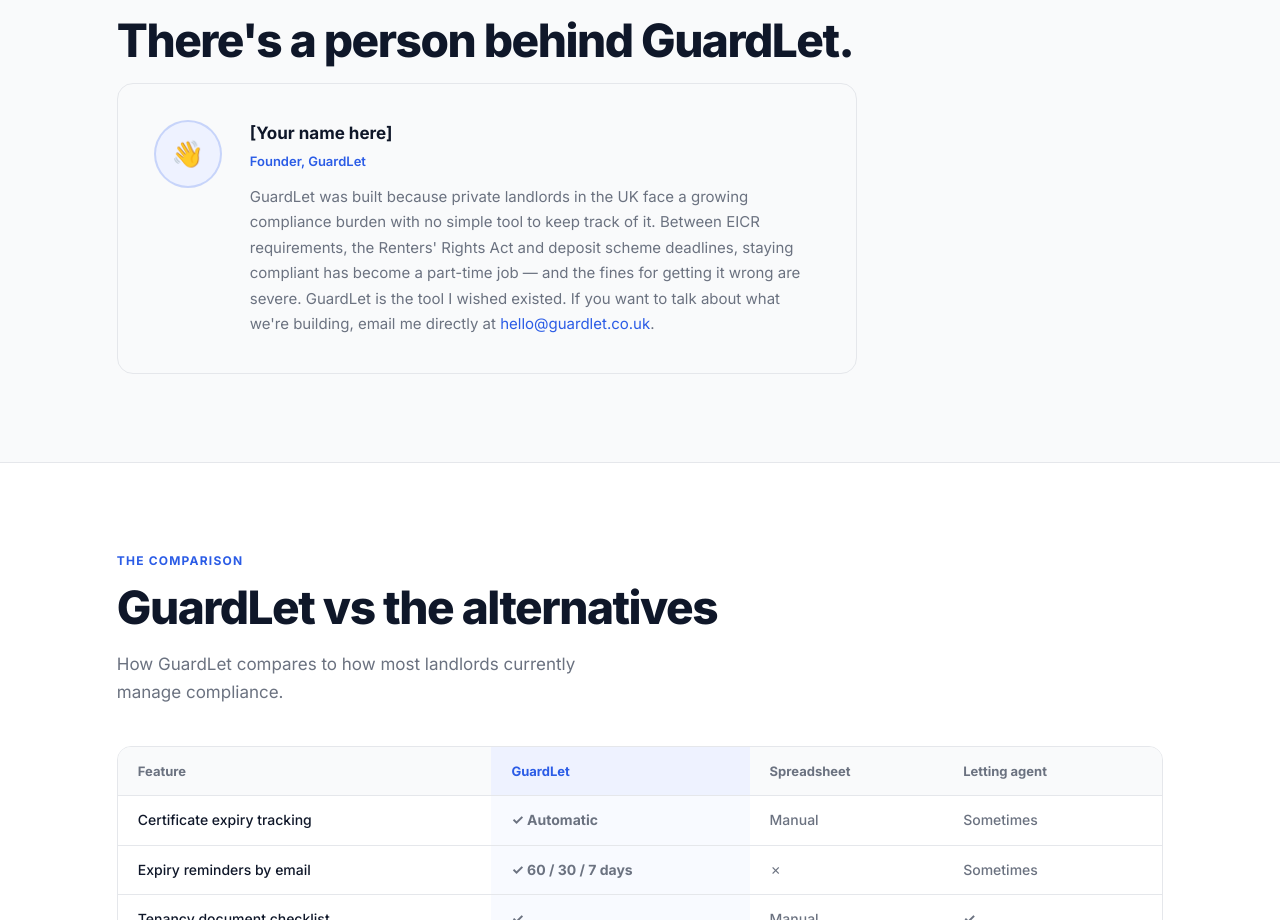
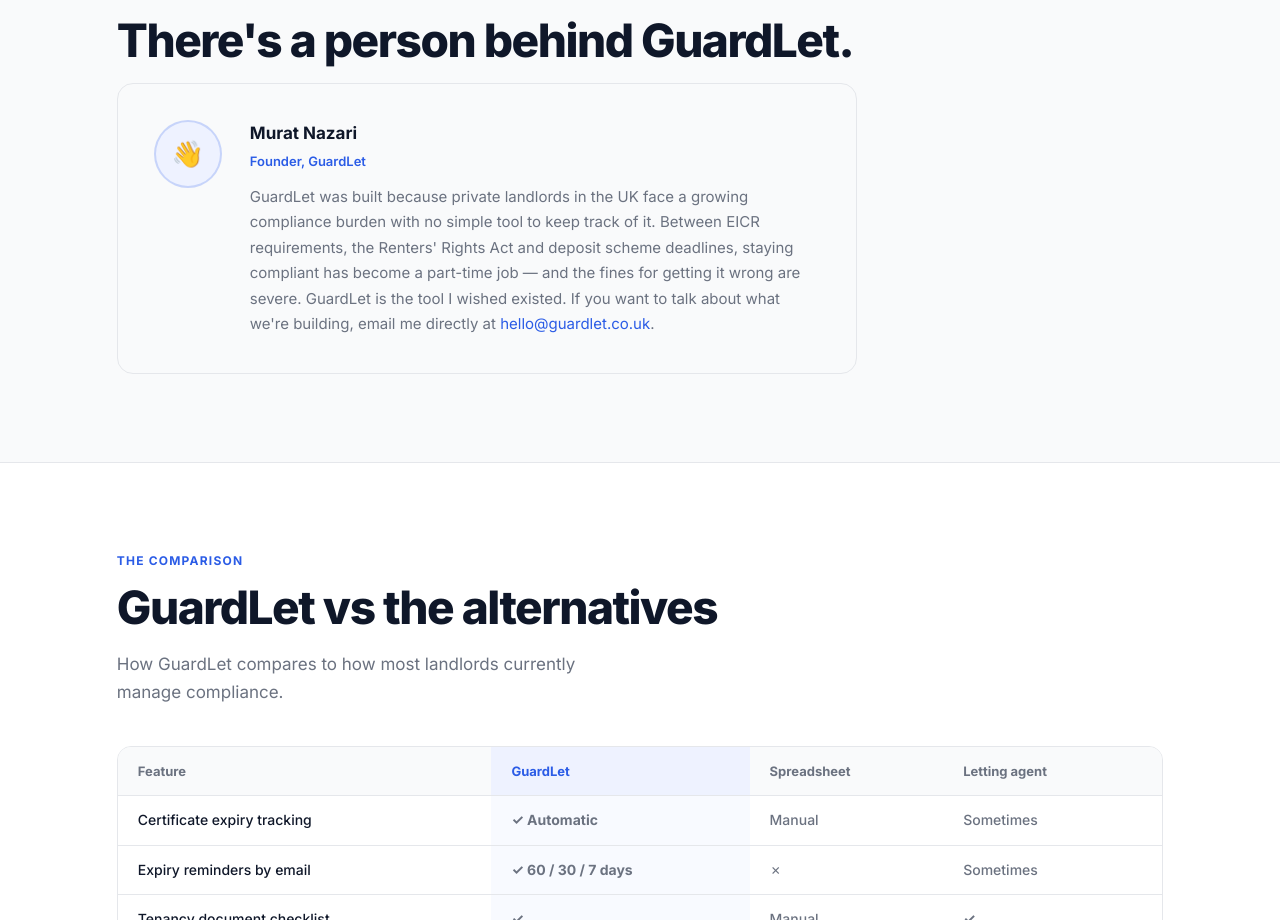
Before and after one commit to mzzonline/GuardLet, a plain HTML site: page index1.html in a window 1280 px wide. Shown: the part 5446-6366 px from the top of the page. Drawn offline with Linux system fonts and the light colour scheme.

Commit message:
Update and rename index-3.html to index1.html

```diff
--- a/index-3.html
+++ b/index1.html
@@ -547,7 +547,7 @@
     <div class="founder-card">
       <div class="founder-avatar">👋</div>
       <div>
-        <div class="founder-name">[Your name here]</div>
+        <div class="founder-name">Murat Nazari</div>
         <div class="founder-role">Founder, GuardLet</div>
         <p class="founder-bio">GuardLet was built because private landlords in the UK face a growing compliance burden with no simple tool to keep track of it. Between EICR requirements, the Renters' Rights Act and deposit scheme deadlines, staying compliant has become a part-time job — and the fines for getting it wrong are severe. GuardLet is the tool I wished existed. If you want to talk about what we're building, email me directly at <a href="mailto:hello@guardlet.co.uk" style="color:var(--blue)">hello@guardlet.co.uk</a>.</p>
       </div>
```
